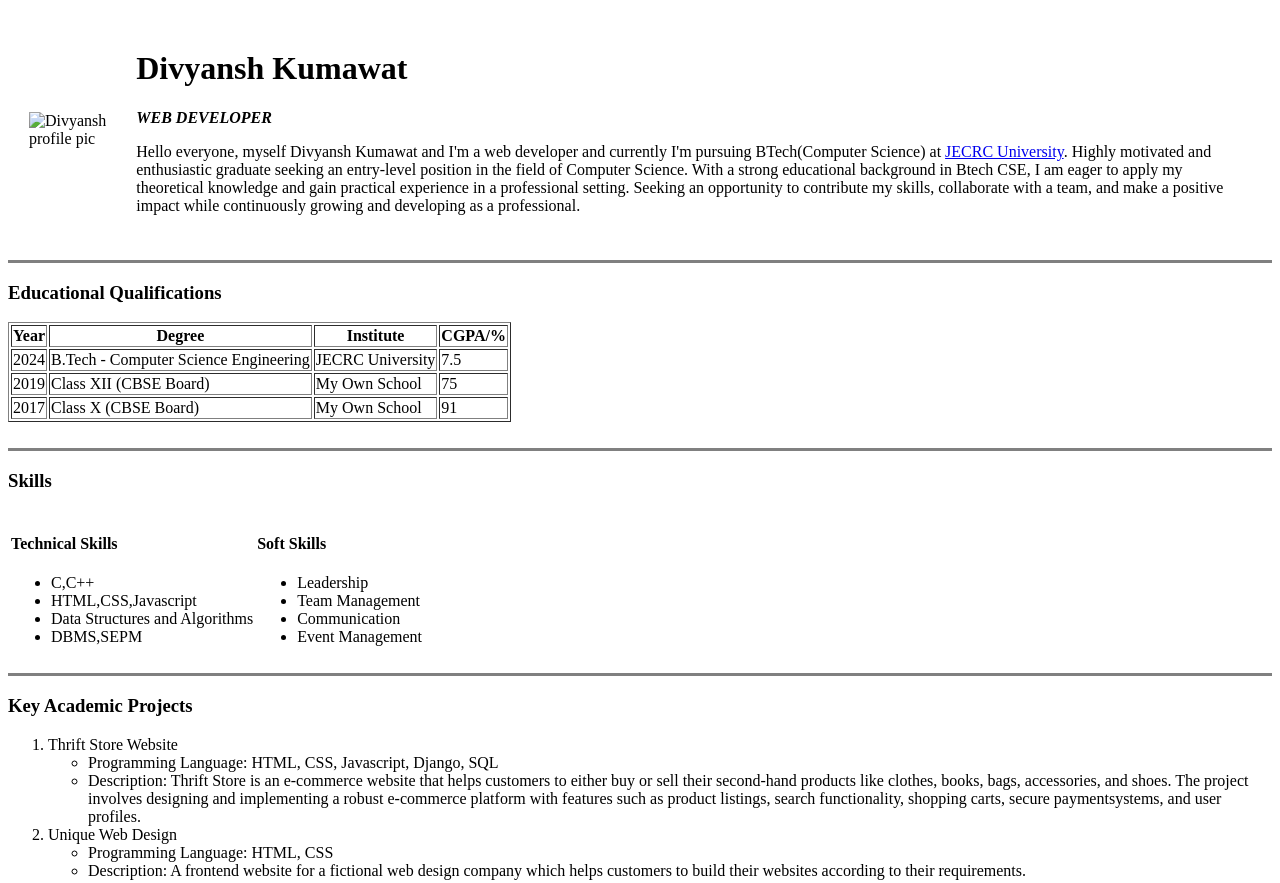
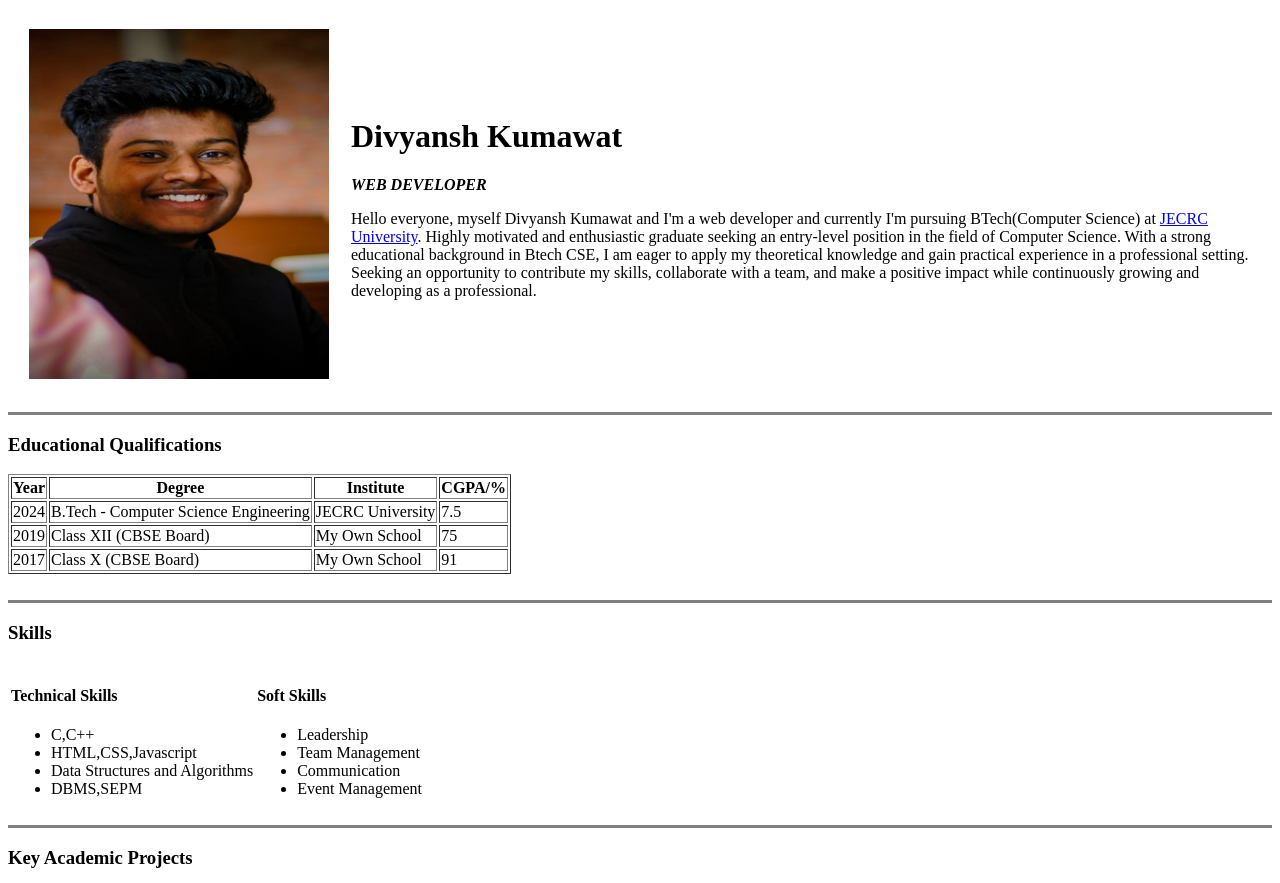
Before and after one commit to Divyansh9680/Demo-CV, a plain HTML site: page index.html in a window 1280 px wide. Shown: the top 883 px of the page. Drawn offline with Linux system fonts and the light colour scheme.

Commit message:
Update index.html

```diff
--- a/index.html
+++ b/index.html
@@ -7,7 +7,7 @@
 <body>
     <table cellspacing="20">
         <tr>
-            <td><img src="Images/profile pic.jpg" alt="Divyansh profile pic" height="350px" width="300px"></td>
+            <td><img src="profile pic.jpg" alt="Divyansh profile pic" height="350px" width="300px"></td>
             <td><h1>Divyansh Kumawat</h1>
                 <p><em><strong>WEB DEVELOPER</strong></em></p>
                 <p>Hello everyone, myself Divyansh Kumawat and I'm a web developer and currently I'm pursuing BTech(Computer Science) at <a href="https://jecrcuniversity.edu.in/">JECRC University</a>. Highly motivated and enthusiastic graduate seeking an entry-level position in the field of Computer Science.
```
